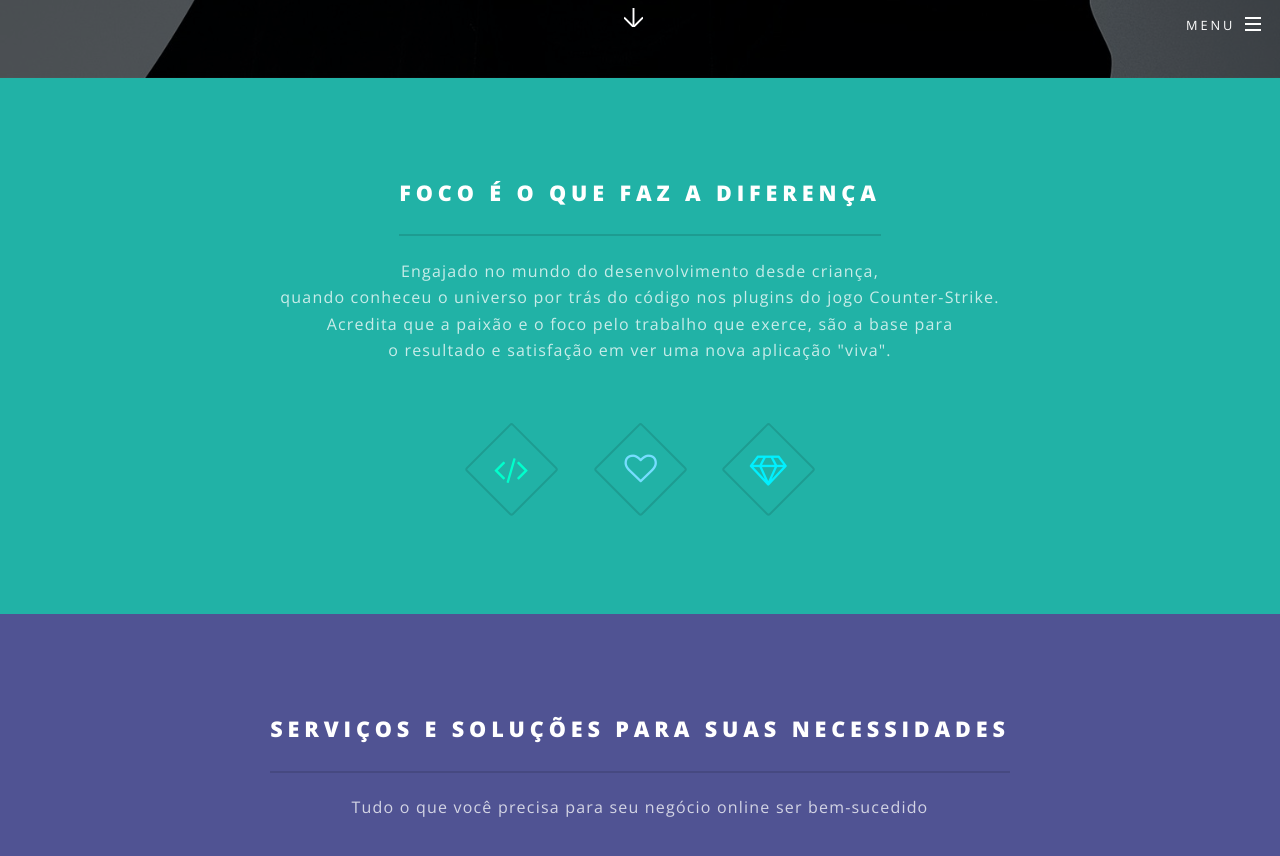
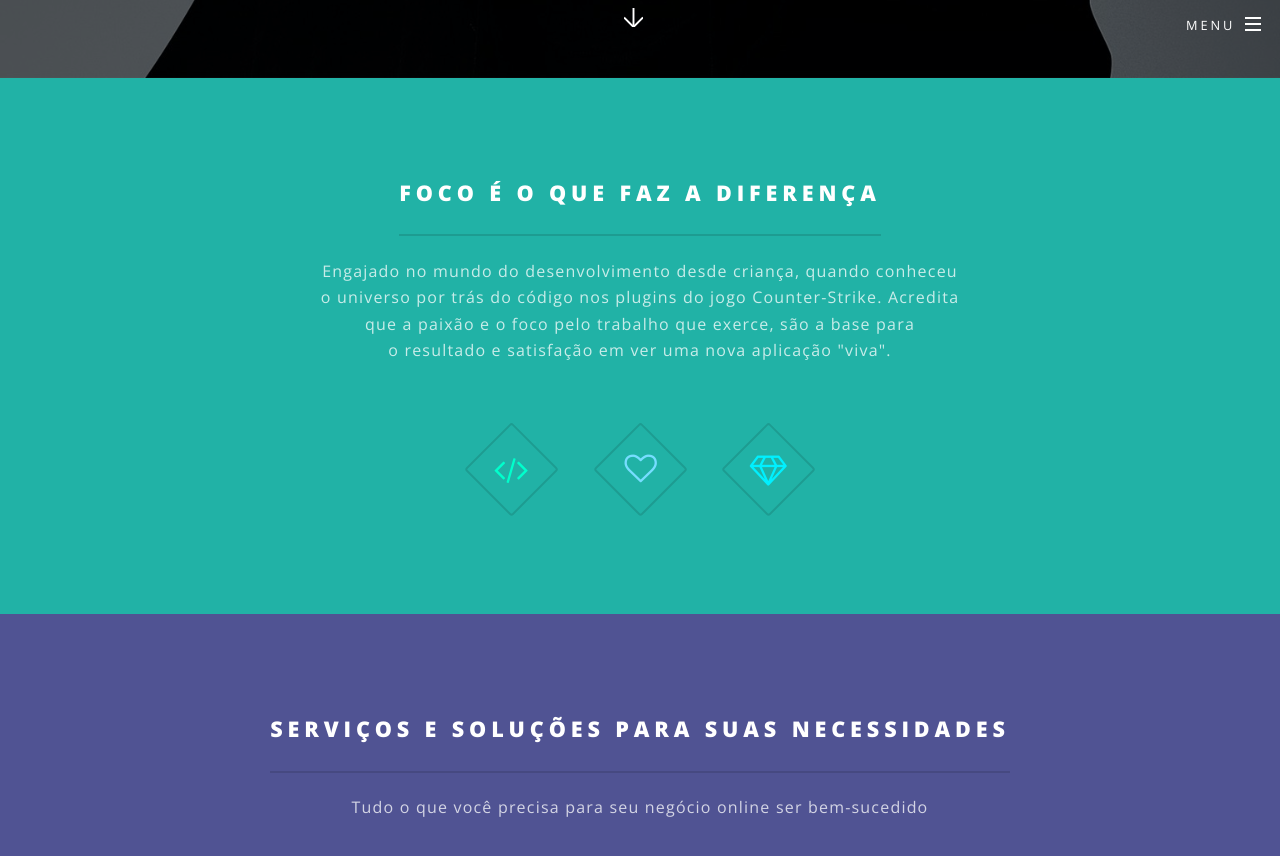
Before and after one commit to lucasrigato/lucasrigato, a Jekyll site: the page built from index.html, in a window 1280 px wide and 900 px high, scrolled down 822 px. Shown: the top 856 px of the window. Built offline with Jekyll 4.4.1, drawn with Linux system fonts in a browser that asks for light colours; some of the changed lines change nothing that is shown.

Commit message:
Update text alignment

```diff
--- a/index.html
+++ b/index.html
@@ -18,10 +18,10 @@ layout: landing
 						<div class="inner">
 							<header class="major">
 								<h2>Foco é o que faz a diferença</h2>
-								<p>Engajado no mundo do desenvolvimento desde criança,<br>
-								quando conheceu o universo por trás do código nos plugins do jogo Counter-Strike.<br>
-								Acredita que a paixão e o foco pelo trabalho que exerce, são a base para<br>
-								o resultado e satisfação em ver uma nova aplicação "viva".</p>
+								<p>Engajado no mundo do desenvolvimento desde criança, quando conheceu<br>
+									o universo por trás do código nos plugins do jogo Counter-Strike. Acredita<br>
+									que a paixão e o foco pelo trabalho que exerce, são a base para<br>
+									o resultado e satisfação em ver uma nova aplicação "viva".</p>
 							</header>
 							<ul class="icons major">
 								<li><span class="icon fa-code major style1"><span class="label">Dolor</span></span></li>
```
Also changed, not shown: 1 other file.
